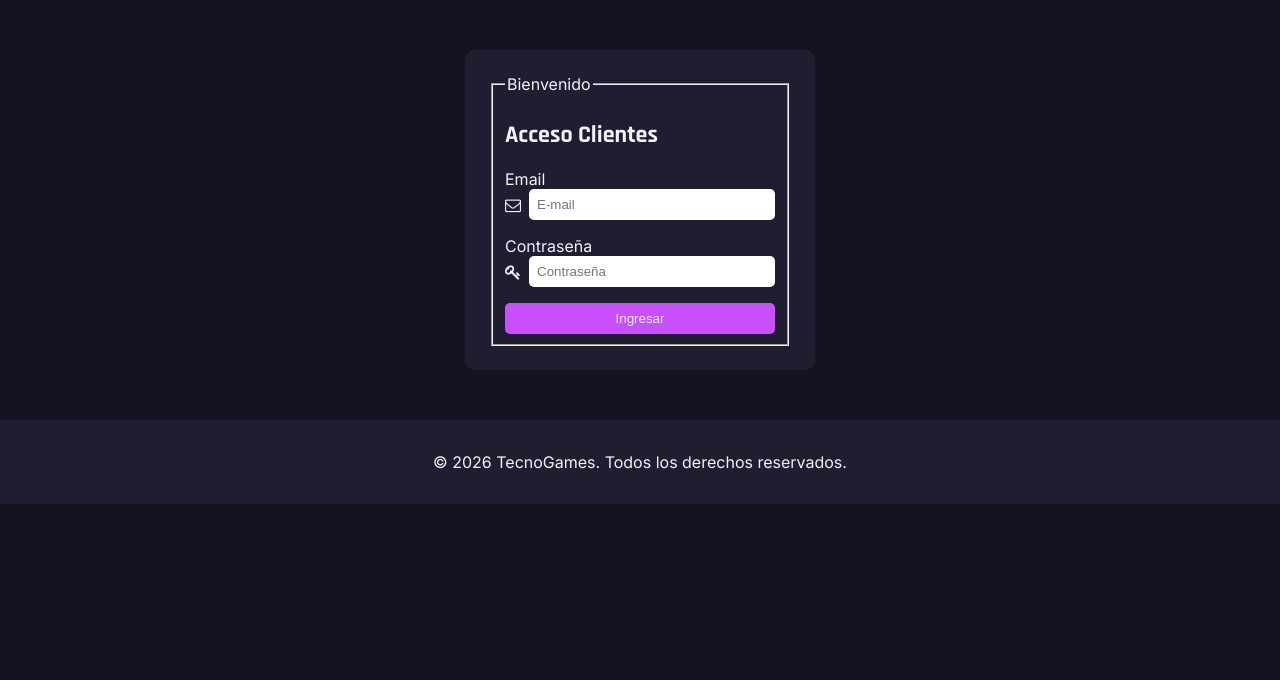
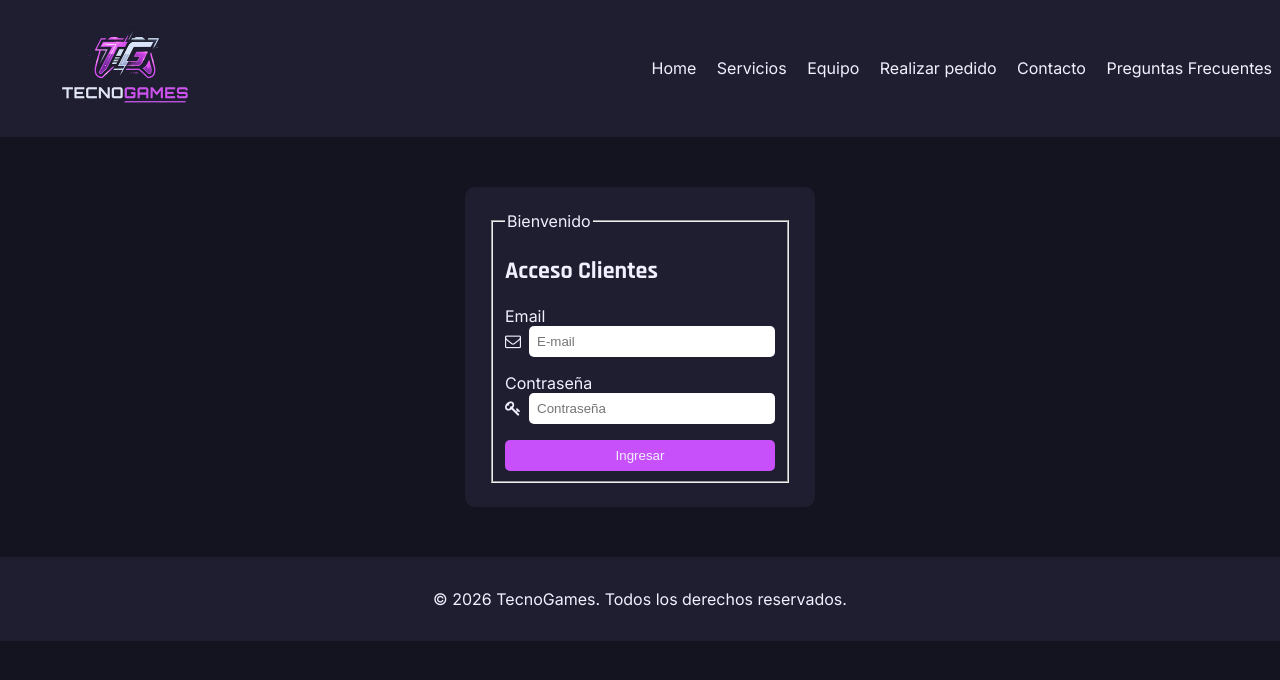
Before and after one commit to cppDevCode/programacion3-tp1, a plain HTML site: page pages/login.html in a window 1280 px wide. Drawn offline with Linux system fonts and the light colour scheme.

Commit message:
fix: se agrego header en login y redireccion a login en las demas secciones

```diff
--- a/js/login.js
+++ b/js/login.js
@@ -10,7 +10,7 @@
 
     try {
         // peticion añ endpoint login
-        const response = await fetch("http://localhost:3000/login", {
+        const response = await fetch("http://localhost:5000/login", {
             method: "POST",
             headers: {"Content-Type": "application/json"},
             body: JSON.stringify({ //datos enviados a back
--- a/pages/login.html
+++ b/pages/login.html
@@ -15,6 +15,17 @@
 
 
     <body>
+        <header>
+            <img src="../assets/img/logo.png" alt="Logo TecnoGames" class="logo" />
+            <nav>
+                <a href="../index.html">Home</a>
+                <a href="../pages/servicios.html">Servicios</a>
+                <a href="../pages/equipo.html">Equipo</a>
+                <a href="../pages/pedido.html">Realizar pedido</a>
+                <a href="../pages/contacto.html">Contacto</a>
+                <a href="../pages/faq.html">Preguntas Frecuentes</a>
+            </nav>
+        </header>
         <main >
         <form id="loginForm" class="form-container" >
             <fieldset>
```
Also changed, not shown: pages/contacto.html (+1 -0 lines), pages/equipo.html (+1 -0 lines), pages/faq.html (+1 -0 lines), pages/pedido.html (+1 -0 lines), pages/servicios.html (+1 -0 lines).
